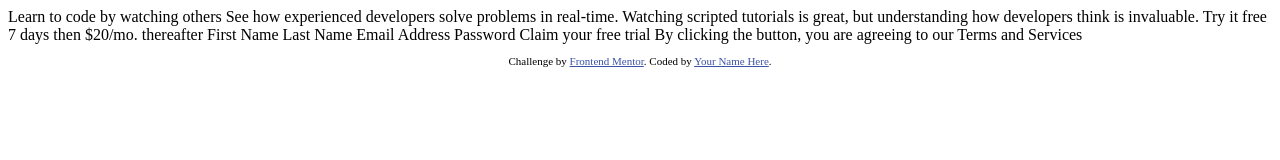
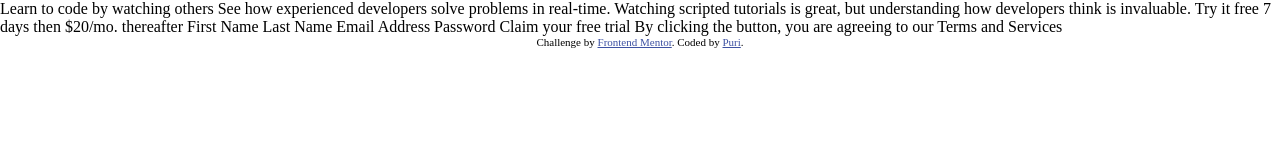
Before and after one commit to prisnak/learntocode-form-signup, a plain HTML site: page index.html in a window 1280 px wide. Drawn offline with Linux system fonts and the light colour scheme.

Commit message:
separating html and css

```diff
--- /dev/null
+++ b/assets/css/style.css
@@ -0,0 +1,17 @@
+* {
+  margin: 0;
+  border: 0;
+  box-sizing: border-box;
+}
+
+body {
+  font-size: 16px;
+}
+
+.attribution {
+  font-size: 11px;
+  text-align: center;
+}
+.attribution a {
+  color: hsl(228, 45%, 44%);
+}
--- a/index.html
+++ b/index.html
@@ -1,41 +1,36 @@
 <!DOCTYPE html>
 <html lang="en">
   <head>
-  <meta charset="UTF-8">
-  <meta name="viewport" content="width=device-width, initial-scale=1.0"> <!-- displays site properly based on user's device -->
+    <meta charset="UTF-8" />
+    <meta name="viewport" content="width=device-width, initial-scale=1.0" />
+    <!-- displays site properly based on user's device -->
 
-  <link rel="icon" type="image/png" sizes="32x32" href="./images/favicon-32x32.png">
+    <link
+      rel="icon"
+      type="image/png"
+      sizes="32x32"
+      href="./images/favicon-32x32.png"
+    />
 
     <title>Frontend Mentor | Intro component with sign up form</title>
 
-  <!-- Feel free to remove these styles or customise in your own stylesheet 👍 -->
-  <style>
-    .attribution { font-size: 11px; text-align: center; }
-    .attribution a { color: hsl(228, 45%, 44%); }
-  </style>
+    <!-- Link to CSS file -->
+    <link rel="stylesheet" href="assets/css/style.css" />
   </head>
   <body>
-
-  Learn to code by watching others
-
-  See how experienced developers solve problems in real-time. Watching scripted tutorials is great,
-  but understanding how developers think is invaluable.
-
-  Try it free 7 days then $20/mo. thereafter
-
-  First Name
-  Last Name
-  Email Address
-  Password
-
-  Claim your free trial
-
-  By clicking the button, you are agreeing to our Terms and Services
+    Learn to code by watching others See how experienced developers solve
+    problems in real-time. Watching scripted tutorials is great, but
+    understanding how developers think is invaluable. Try it free 7 days then
+    $20/mo. thereafter First Name Last Name Email Address Password Claim your
+    free trial By clicking the button, you are agreeing to our Terms and
+    Services
 
     <footer>
       <p class="attribution">
-      Challenge by <a href="https://www.frontendmentor.io?ref=challenge" target="_blank">Frontend Mentor</a>.
-      Coded by <a href="#">Your Name Here</a>.
+        Challenge by
+        <a href="https://www.frontendmentor.io?ref=challenge" target="_blank"
+          >Frontend Mentor</a
+        >. Coded by <a href="#">Puri</a>.
       </p>
     </footer>
   </body>
```
Also changed, not shown: assets/images/bg-intro-desktop.png (renamed from images/bg-intro-desktop.png), assets/images/bg-intro-mobile.png (renamed from images/bg-intro-mobile.png), assets/images/favicon-32x32.png (renamed from images/favicon-32x32.png), assets/images/icon-error.svg (renamed from images/icon-error.svg), 2 other files. Lines whose indentation alone changed are shown as unchanged.
